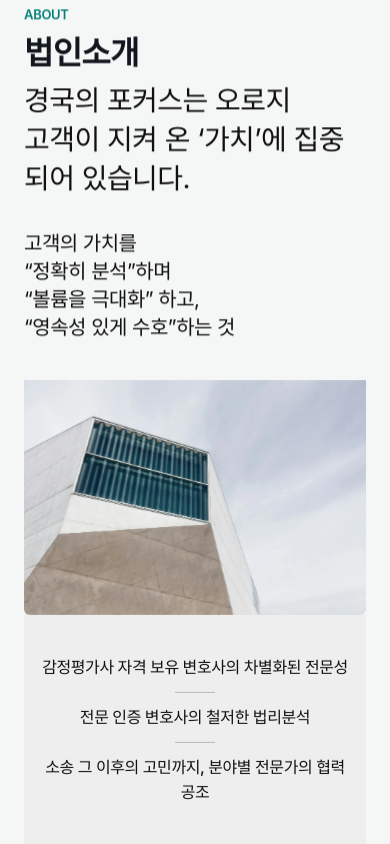
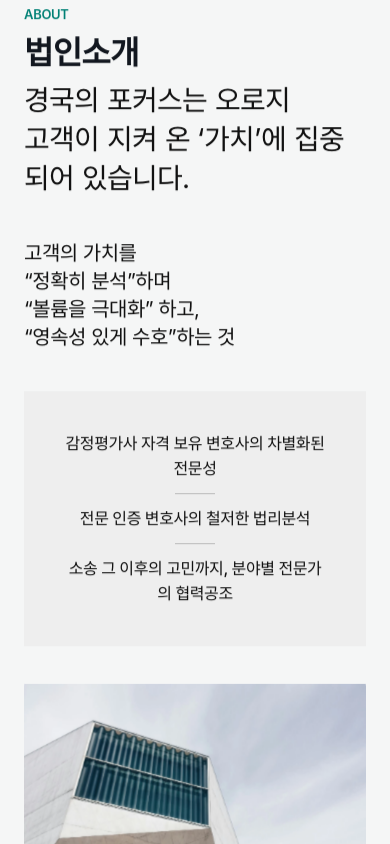
Before and after one commit to james-oh-dot/gyungkook, a React (Vite) app: page / in a window 390 px wide. Shown: the part 2720-3564 px from the top of the page. Built offline with nearby package versions, Linux system fonts and the light colour scheme; a web font is replaced by a local one.

Commit message:
fix: refine home about and press layouts

```diff
--- a/src/components/sections/HomeSections.tsx
+++ b/src/components/sections/HomeSections.tsx
@@ -1,7 +1,13 @@
-import { useCallback, useEffect, useRef, useState, type CSSProperties } from 'react'
+import {
+  useCallback,
+  useEffect,
+  useRef,
+  useState,
+  type CSSProperties,
+} from 'react'
 import { ProgressiveImage } from '../ProgressiveImage'
 import { Reveal } from '../Reveal'
-import { LineReveal } from '../LineReveal'
+import { CharReveal } from '../CharReveal'
 import { asset } from '../../utils/asset'
 import { useScrollGage } from '../../hooks/useScrollGage'
 import { resolveNavHref } from '../../utils/path'
@@ -123,12 +129,18 @@ export function AboutSection() {
               법인소개
             </h2>
             <div ref={leadRef} className="about__lead">
-              <LineReveal
-                lines={['경국의 포커스는 오로지', '고객이 지켜 온 ‘가치’에 집중되어 있습니다.']}
-                baseDelay={280}
-                step={150}
-                active={leadActive}
-              />
+              {['경국의 포커스는 오로지', '고객이 지켜 온 ‘가치’에 집중되어 있습니다.'].map(
+                (line, lineIndex) => (
+                  <span className="about__lead-line" key={line}>
+                    <CharReveal
+                      text={line}
+                      baseDelay={180 + lineIndex * 320}
+                      step={28}
+                      active={leadActive}
+                    />
+                  </span>
+                ),
+              )}
             </div>
           </div>
           <div className="about__points">
@@ -136,6 +148,13 @@ export function AboutSection() {
             <p>“정확히 분석”하며</p>
             <p>“볼륨을 극대화” 하고,</p>
             <p>“영속성 있게 수호”하는 것</p>
+          </div>
+          <div className="about__appeal">
+            <span>감정평가사 자격 보유 변호사의 차별화된 전문성</span>
+            <span className="about__appeal-divider" />
+            <span>전문 인증 변호사의 철저한 법리분석</span>
+            <span className="about__appeal-divider" />
+            <span>소송 그 이후의 고민까지, 분야별 전문가의 협력공조</span>
           </div>
         </Reveal>
         <Reveal delay={160} className="about__media media-card">
@@ -147,13 +166,6 @@ export function AboutSection() {
           />
         </Reveal>
       </div>
-      <Reveal delay={220} className="about__appeal">
-        <span>감정평가사 자격 보유 변호사의 차별화된 전문성</span>
-        <span className="about__appeal-divider" />
-        <span>전문 인증 변호사의 철저한 법리분석</span>
-        <span className="about__appeal-divider" />
-        <span>소송 그 이후의 고민까지, 분야별 전문가의 협력공조</span>
-      </Reveal>
     </section>
   )
 }
@@ -440,8 +452,13 @@ export function PressSection() {
         </Reveal>
       </div>
 
-      <div className="press-list-wrap" data-parallax data-parallax-strength="16">
-        <div className="press-track" ref={trackRef}>
+      <div
+        className="press-list-wrap"
+        ref={trackRef}
+        data-parallax
+        data-parallax-strength="16"
+      >
+        <div className="press-track">
           {items.map((item) => (
             <article key={`${item.title}-${item.desc}`} className="press-card">
               <div className="press-card__body">
--- a/src/styles/global.css
+++ b/src/styles/global.css
@@ -279,7 +279,7 @@ p {
 }
 
 .section--about {
-  padding-bottom: 0;
+  padding-bottom: var(--section-y);
 }
 
 .about {
@@ -287,8 +287,7 @@ p {
   grid-template-columns: minmax(0, 1fr) minmax(280px, 680px);
   gap: clamp(32px, 4vw, 80px);
   align-items: stretch;
-  /* Figma: 126px gap below image, then 114px appeal band */
-  padding-bottom: calc(126px + 114px);
+  padding-bottom: 0;
 }
 
 /* Keep the two-column About composition comfortably inside large desktop
@@ -308,8 +307,8 @@ p {
 .about__copy {
   display: flex;
   flex-direction: column;
-  justify-content: space-between;
-  gap: 48px;
+  justify-content: flex-start;
+  gap: 40px;
   min-height: clamp(480px, 61vw, 1176px);
 }
 
@@ -321,9 +320,14 @@ p {
   letter-spacing: -0.02em;
 }
 
-.about__lead .line-reveal__item {
-  margin: -0.08em 0;
-  padding: 0.08em 0;
+.about__lead-line,
+.about__lead .char-reveal {
+  display: block;
+}
+
+.about__lead .char-reveal__item {
+  margin: -0.12em -0.04em;
+  padding: 0.12em 0.04em;
   font: inherit;
   color: inherit;
   letter-spacing: inherit;
@@ -346,24 +350,23 @@ p {
 }
 
 .about__appeal {
-  position: absolute;
-  left: 0;
-  right: 0;
-  bottom: 0;
-  display: flex;
+  display: flex;
+  flex-direction: column;
   align-items: center;
-  justify-content: space-between;
-  gap: 24px;
-  padding: 40px var(--page-pad);
+  justify-content: center;
+  gap: 12px;
+  padding: 40px;
   background: #eee;
-  font-size: clamp(14px, 1.25vw, 24px);
+  text-align: center;
+  font-size: 16px;
   font-weight: 500;
+  line-height: 25px;
   letter-spacing: -0.025em;
 }
 
 .about__appeal-divider {
-  width: 1px;
-  height: 22px;
+  width: 40px;
+  height: 1px;
   background: #bbb;
   flex: 0 0 auto;
 }
@@ -541,7 +544,7 @@ p {
 
 .achieve-row__title {
   margin: 0;
-  font-size: clamp(36px, 3.33vw, 64px);
+  font-size: 44px;
   font-weight: 600;
   letter-spacing: -0.025em;
 }
@@ -789,24 +792,26 @@ p {
 }
 
 .press-list-wrap {
-  width: 100%;
+  width: calc(100% + 48px);
   max-width: none;
+  margin: -24px -24px -56px;
+  padding: 24px 24px 56px;
+  overflow-x: auto;
+  scroll-snap-type: x proximity;
+  scroll-padding-inline: 24px;
+  scrollbar-width: none;
+  -ms-overflow-style: none;
 }
 
 .press-track {
   display: grid;
   grid-auto-flow: column;
-  grid-auto-columns: minmax(360px, calc((100% - 96px) / 3));
+  grid-auto-columns: calc((100% - 96px) / 3);
   gap: 48px;
-  overflow-x: auto;
-  padding: 0 0 8px;
-  scroll-snap-type: x proximity;
-  scrollbar-width: none;
-  -ms-overflow-style: none;
-  padding-right: 0;
-}
-
-.press-track::-webkit-scrollbar {
+  width: 100%;
+}
+
+.press-list-wrap::-webkit-scrollbar {
   display: none;
 }
 
@@ -834,6 +839,8 @@ p {
 .press-card__chip {
   display: inline-flex;
   align-items: center;
+  flex: 0 0 auto;
+  white-space: nowrap;
   padding: 8px 16px;
   border-radius: 100px;
   background: #101010;
@@ -1226,9 +1233,8 @@ p {
   }
 
   .press-track {
-    grid-auto-columns: minmax(280px, calc((100% - 24px) / 2));
+    grid-auto-columns: calc((100% - 24px) / 2);
     gap: 24px;
-    padding-right: 0;
   }
 
   .about,
@@ -1247,16 +1253,15 @@ p {
   }
 
   .about__appeal {
-    position: static;
-    margin-top: 32px;
-    flex-direction: column;
-    align-items: flex-start;
-    gap: 12px;
+    margin-top: 0;
   }
 
   .about__appeal-divider {
-    width: 22px;
-    height: 1px;
+    width: 40px;
+  }
+
+  .achieve-row__title {
+    font-size: 40px;
   }
 
   .practice-grid,
@@ -1396,7 +1401,6 @@ p {
   .press-track {
     gap: 24px;
     grid-auto-columns: 100%;
-    padding-right: 0;
   }
 
   .achieve-row__card {
@@ -1424,7 +1428,7 @@ p {
   }
   .about__copy {
     min-height: 0;
-    gap: 30px;
+    gap: 40px;
   }
   .about__lead {
     margin-top: 8px;
@@ -1445,7 +1449,7 @@ p {
   }
   .about__appeal {
     margin-top: 0;
-    padding: 40px 16px;
+    padding: 40px;
     align-items: center;
     text-align: center;
     font-size: 16px;
@@ -1534,7 +1538,7 @@ p {
     align-self: flex-end;
   }
   .achieve-row__title {
-    font-size: 36px;
+    font-size: 32px;
   }
   .achieve-row__subtitle,
   .achieve-row__body {
```
